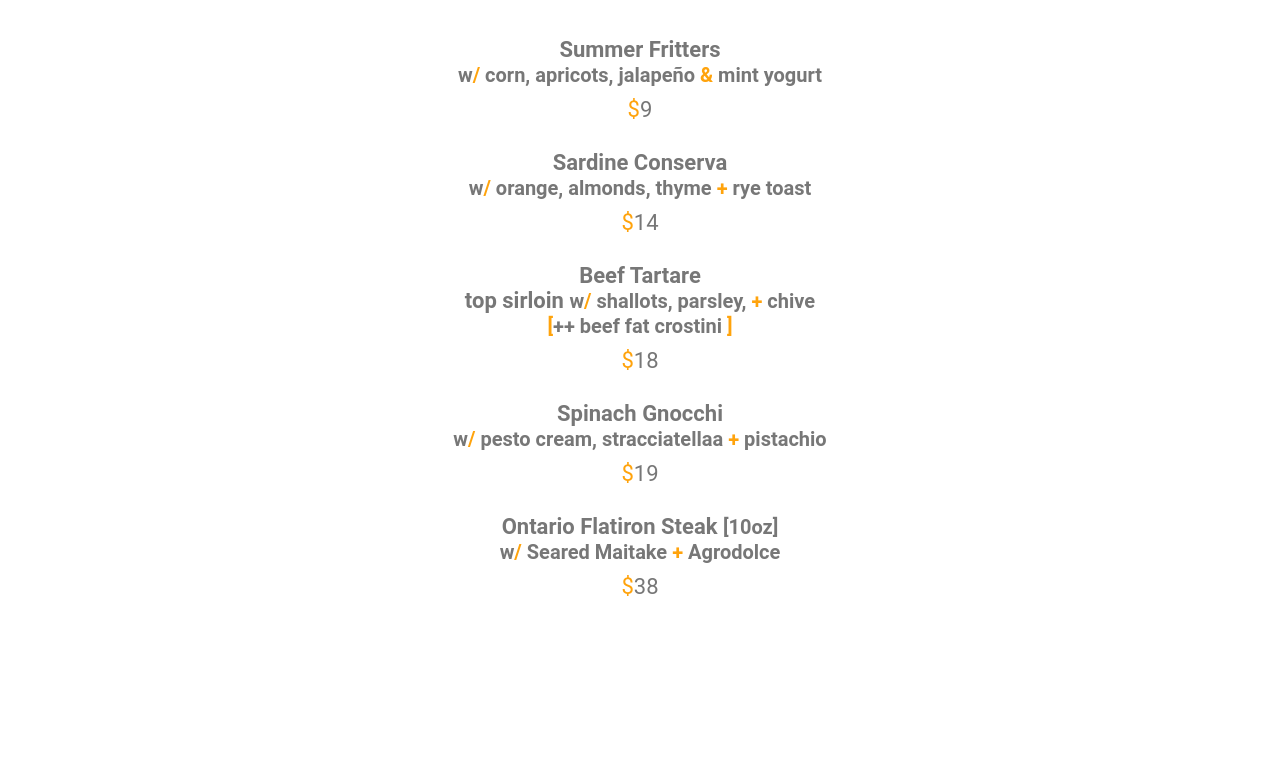
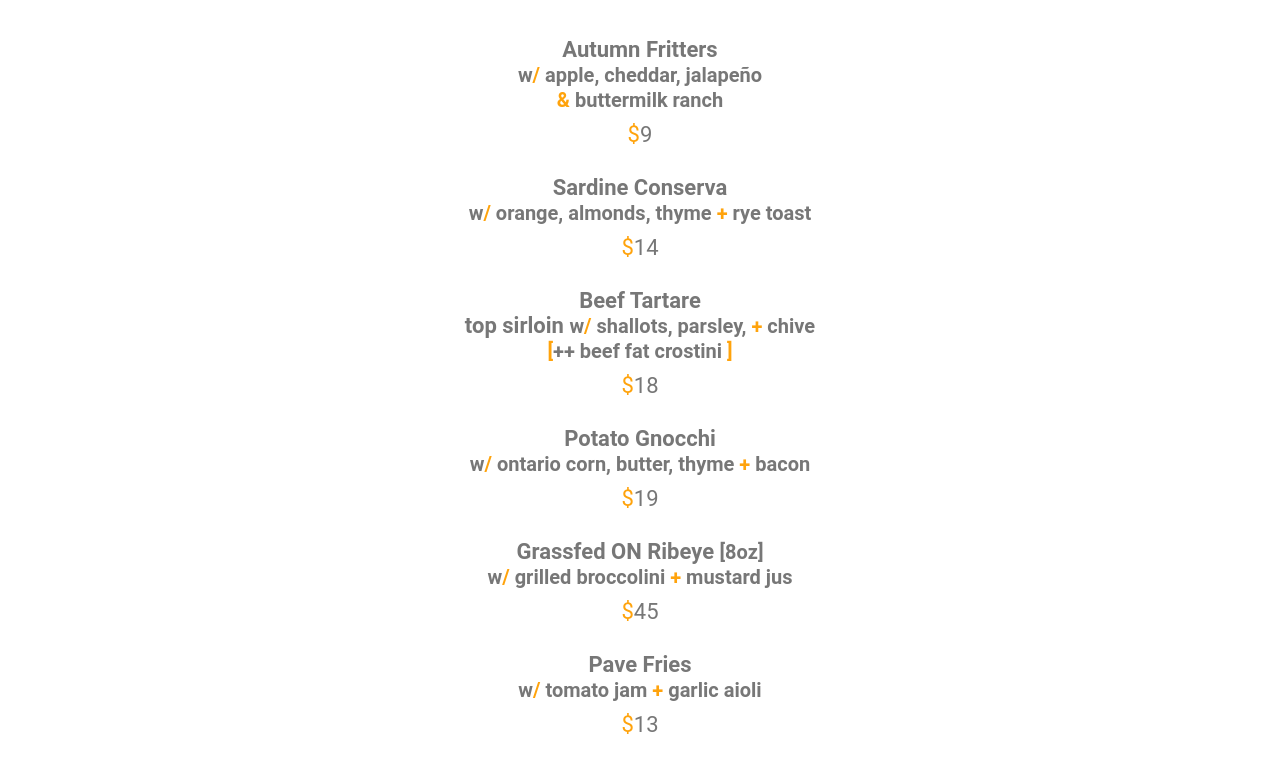
Before and after one commit to littlejerryTO/little-jerry-landing, a website: page menu/index.html in a window 1280 px wide. Shown: the part 152-924 px from the top of the page. Before the commit the page ends 902 px from the top, so only its background shows below. Drawn offline with nearby package versions, Linux system fonts and the light colour scheme.

Commit message:
Add resy link back, update Menu

```diff
--- a/menu/index.html
+++ b/menu/index.html
@@ -149,7 +149,8 @@
             <!-- Brioche <span class="primary-color">+</span> Tomato Butter
             <br v-if="isMobile" /><span class="primary-color">&</span> House
             Pickles -->
-            Summer Fritters<br /><small>w<span class="primary-color">/</span> corn, apricots, jalapeño <span class="primary-color">&</span> mint yogurt</small>
+            Autumn Fritters<br /><small>w<span class="primary-color">/</span> apple, cheddar,
+              jalapeño <br><span class="primary-color">&</span> buttermilk ranch</small>
           </h3>
           <h3
             class="heading-secondary heading-secondary--list heading-secondary--price"
@@ -186,8 +187,7 @@
           <h3
             class="heading-secondary heading-secondary--list heading-secondary--item"
           >
-          Spinach Gnocchi<br><small>w<span class="primary-color">/</span> pesto cream,
-            stracciatellaa <span class="primary-color">+</span> pistachio
+          Potato Gnocchi<br><small>w<span class="primary-color">/</span> ontario corn, butter, thyme <span class="primary-color">+</span> bacon
           </small></h3>
           <h3
             class="heading-secondary heading-secondary--list heading-secondary--price"
@@ -199,13 +199,27 @@
           <h3
             class="heading-secondary heading-secondary--list heading-secondary--item"
           >
-          Ontario Flatiron Steak <small>[10oz]</small>
-            <br><small>w<span class="primary-color">/</span> Seared Maitake <span class="primary-color">+</span> Agrodolce</small>
+          Grassfed ON Ribeye <small>[8oz]</small>
+            <br><small>w<span class="primary-color">/</span> grilled broccolini <span class="primary-color">+</span> mustard jus</small>
           </h3>
           <h3
             class="heading-secondary heading-secondary--list heading-secondary--price"
           >
-            <span class="primary-color">$</span>38
+            <span class="primary-color">$</span>45
+          </h3>
+        </div>
+
+        <div class="menut-item">
+          <h3
+            class="heading-secondary heading-secondary--list heading-secondary--item"
+          >
+          Pave Fries
+            <br><small>w<span class="primary-color">/</span> tomato jam <span class="primary-color">+</span> garlic aioli</small>
+          </h3>
+          <h3
+            class="heading-secondary heading-secondary--list heading-secondary--price"
+          >
+            <span class="primary-color">$</span>13
           </h3>
         </div>
         <!-- <div class="menut-item">
```
Also changed, not shown: index.html (+4 -4 lines).
